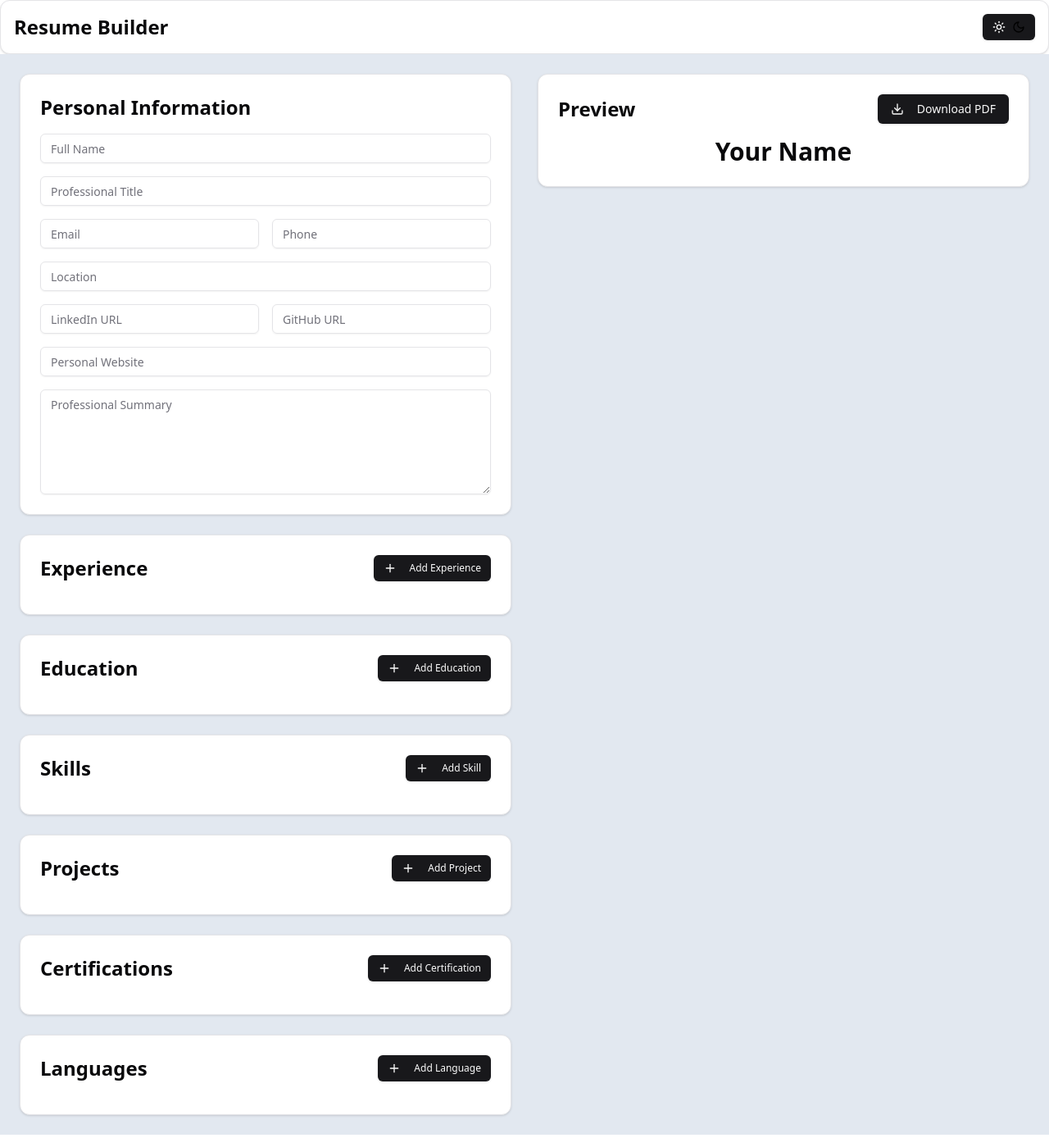
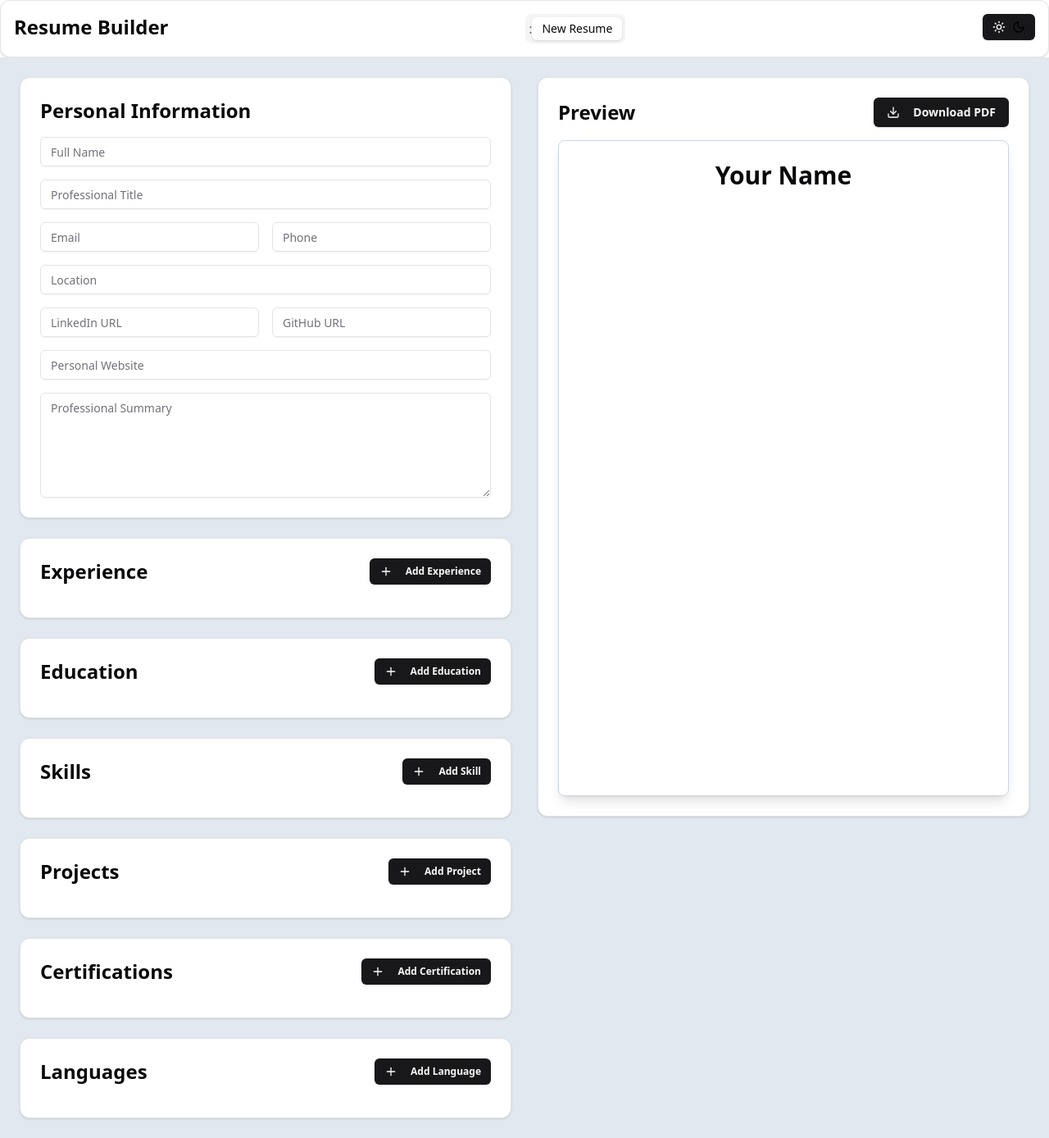
Before and after one commit to salehalakhras/Resume-Builder, a React (Vite) app: page / in a window 1280 px wide. Shown: the whole page at 82% size. Built offline with nearby package versions, Linux system fonts and the light colour scheme.

Commit message:
add more sections in preview

```diff
--- a/package.json
+++ b/package.json
@@ -13,6 +13,7 @@
   },
   "dependencies": {
     "@radix-ui/react-slot": "^1.1.0",
+    "@radix-ui/react-tabs": "^1.1.1",
     "class-variance-authority": "^0.7.1",
     "clsx": "^2.1.1",
     "html2pdf.js": "^0.10.2",
--- a/src/App.tsx
+++ b/src/App.tsx
@@ -1,5 +1,6 @@
 import React, { useState } from "react";
 import { Card } from "./components/ui/card";
+import { Tabs, TabsContent, TabsList, TabsTrigger } from "@/components/ui/tabs"
 import {
   Experience,
   Education,
@@ -21,6 +22,11 @@ import { Button } from "./components/ui/button";
 import { Moon, Sun } from "lucide-react";
 
 const App = () => {
+
+  const [currentResumeIndex, setCurrentResumeIndex] = useState(0);
+  const [currentResumeName, setCurrentResumeName] = useState();
+  const [savedResumes, setSavedResumes] = useState<string[]>([]);
+
   const [personalInfo, setPersonalInfo] = React.useState<PersonalInformation>({
     fullName: "",
     title: "",
@@ -39,15 +45,97 @@ const App = () => {
   const [skills, setSkills] = useState<Skill[]>([]);
   const [certifications, setCertifications] = useState<Certification[]>([]);
   const [languages, setLanguages] = useState<Language[]>([]);
+  const [darkMode, setDarkMode] = useState(false);
+
+  const [initialLoad, setInitialLoad] = useState(true);
+
+  React.useEffect(() => {
+    const resumeData = localStorage.getItem(`resumeData ${currentResumeIndex}`);
+    const resumeNames = localStorage.getItem("resumeNames");
+
+    if (resumeNames) {
+      setSavedResumes(JSON.parse(resumeNames));
+    }
+
+    const darkMode = localStorage.getItem("darkMode");
+    if (darkMode) {
+      setDarkMode(JSON.parse(darkMode));
+    }
+
+    if (resumeData) {
+      const parsedResumeData = JSON.parse(resumeData);
+      setCurrentResumeName(parsedResumeData.resumeName);
+      setPersonalInfo(parsedResumeData.personalInfo);
+      setExperiences(parsedResumeData.experiences);
+      setEducation(parsedResumeData.education);
+      setProjects(parsedResumeData.projects);
+      setSkills(parsedResumeData.skills);
+      setCertifications(parsedResumeData.certifications);
+      setLanguages(parsedResumeData.languages);
+      setInitialLoad(false);
+    }
+  }, []);
+
+  React.useEffect(() => {
+    if (initialLoad) return;
+    localStorage.setItem(
+      `resumeData ${currentResumeIndex}`,
+      JSON.stringify({
+        currentResumeName,
+        personalInfo,
+        experiences,
+        education,
+        projects,
+        skills,
+        certifications,
+        languages,
+      })
+    );
+  }, [
+    personalInfo,
+    experiences,
+    education,
+    projects,
+    skills,
+    certifications,
+    languages,
+    initialLoad,
+    currentResumeName,
+    currentResumeIndex,
+  ]);
+
+  React.useEffect(() => {
+    if (darkMode) {
+      document.documentElement.classList.add("dark");
+      localStorage.setItem("darkMode", JSON.stringify(darkMode));
+    } else {
+      document.documentElement.classList.remove("dark");
+      localStorage.removeItem("darkMode");
+    }
+  }, [darkMode]);
 
   return (
     <>
       <Card className="p-4 flex justify-between">
         <h1 className="text-2xl font-bold">Resume Builder</h1>
-      <Button size={"sm"}
-        onClick={() => document.documentElement.classList.toggle("dark")}>
-        <Sun color="white"/>
-        <Moon color="black"/>
+        <Tabs defaultValue="0" className="">
+          <TabsList>
+            {savedResumes.map((resumeName, index) => (
+              <TabsTrigger onClick={() => setCurrentResumeIndex(index)} key={index} value={index.toString()}>
+                {resumeName}
+              </TabsTrigger>
+            ))} : <TabsTrigger onClick={() => setCurrentResumeIndex(0)} value="0">New Resume</TabsTrigger>
+          </TabsList>
+        </Tabs>
+        <Button
+          size={"sm"}
+          onClick={() => {
+            document.documentElement.classList.toggle("dark");
+            setDarkMode(!darkMode);
+          }}
+        >
+          <Sun color="white" />
+          <Moon color="black" />
         </Button>
       </Card>
       <div className="flex flex-col lg:flex-row gap-8 p-6 bg-slate-200 dark:bg-slate-900">
--- a/src/components/CertificationForm.tsx
+++ b/src/components/CertificationForm.tsx
@@ -28,6 +28,7 @@ const CertificationForm = ({ certifications, setCertifications } : { certificati
       <Button
         onClick={addCertification}
         size="sm"
+        className="font-bold"
       >
         <Plus className="w-4 h-4 mr-2" /> Add Certification
       </Button>
--- a/src/components/EducationForm.tsx
+++ b/src/components/EducationForm.tsx
@@ -12,7 +12,6 @@ const EducationForm = ({
   education: Education[];
   setEducation: React.Dispatch<React.SetStateAction<Education[]>>;
 }) => {
-
   const addEducation = () => {
     setEducation([
       ...education,
@@ -43,7 +42,7 @@ const EducationForm = ({
     <Card className="p-6">
       <div className="flex justify-between items-center mb-4">
         <h2 className="text-2xl font-bold">Education</h2>
-        <Button onClick={addEducation} size="sm">
+        <Button onClick={addEducation} size="sm" className="font-bold">
           <Plus className="w-4 h-4 mr-2" /> Add Education
         </Button>
       </div>
--- a/src/components/ExperienceForm.tsx
+++ b/src/components/ExperienceForm.tsx
@@ -41,7 +41,8 @@ const ExperienceForm = ({ experiences, setExperiences } : { experiences: Experie
     <Card className="p-6">
       <div className="flex justify-between items-center mb-4">
         <h2 className="text-2xl font-bold">Experience</h2>
-        <Button onClick={addExperience} size="sm">
+        <Button onClick={addExperience} size="sm"
+        className="font-bold">
           <Plus className="w-4 h-4 mr-2" /> Add Experience
         </Button>
       </div>
--- a/src/components/LanguageForm.tsx
+++ b/src/components/LanguageForm.tsx
@@ -12,14 +12,18 @@ const LanguageForm = ({
   languages: Language[];
   setLanguages: React.Dispatch<React.SetStateAction<Language[]>>;
 }) => {
-
   const addLanguage = () => {
-    setLanguages([...languages, { id: Date.now(), name: "", proficiency: "Professional" }]);
+    setLanguages([
+      ...languages,
+      { id: Date.now(), name: "", proficiency: "Professional" },
+    ]);
   };
 
   const updateLanguage = (id: number, field: keyof Language, value: string) => {
     setLanguages(
-      languages.map((lang) => (lang.id === id ? { ...lang, [field]: value } : lang))
+      languages.map((lang) =>
+        lang.id === id ? { ...lang, [field]: value } : lang
+      )
     );
   };
 
@@ -31,10 +35,7 @@ const LanguageForm = ({
     <Card className="p-6">
       <div className="flex justify-between items-center mb-4">
         <h2 className="text-2xl font-bold">Languages</h2>
-        <Button
-          onClick={addLanguage}
-          size="sm"
-        >
+        <Button onClick={addLanguage} size="sm" className="font-bold">
           <Plus className="w-4 h-4 mr-2" /> Add Language
         </Button>
       </div>
@@ -43,9 +44,7 @@ const LanguageForm = ({
           <Input
             placeholder="Language"
             value={lang.name}
-            onChange={(e) =>
-              updateLanguage(lang.id, "name", e.target.value)
-            }
+            onChange={(e) => updateLanguage(lang.id, "name", e.target.value)}
             className="flex-grow"
           />
           <select
--- a/src/components/PreviewSection.tsx
+++ b/src/components/PreviewSection.tsx
@@ -5,7 +5,15 @@ import { ResumeData } from "../types";
 //@ts-expect-error "There are no types for this library"
 import html2pdf from "html2pdf.js";
 
-const PreviewSection = ({ personalInformation, experiences, education, projects, skills, certifications, languages } : ResumeData) => {
+const PreviewSection = ({
+  personalInformation,
+  experiences,
+  education,
+  projects,
+  skills,
+  certifications,
+  languages,
+}: ResumeData) => {
   const generatePDF = () => {
     const element = document.getElementById("resume-preview");
     if (!element) return;
@@ -26,17 +34,21 @@ const PreviewSection = ({ personalInformation, experiences, education, projects,
       <Card className="p-6">
         <div className="flex justify-between items-center mb-4">
           <h2 className="text-2xl font-bold">Preview</h2>
-          <Button onClick={generatePDF}>
+          <Button onClick={generatePDF} className="font-bold">
             <Download className="w-4 h-4 mr-2" /> Download PDF
           </Button>
         </div>
-        <div id="resume-preview" className="space-y-6">
+        <div id="resume-preview" className="space-y-6 rounded-lg border border-slate-300 p-6 shadow-lg dark:border-slate-700 h-screen">
           <div className="text-center">
             <h1 className="text-3xl font-bold">
               {personalInformation.fullName || "Your Name"}
             </h1>
             <p className="text-gray-600">
-              {[personalInformation.email, personalInformation.phone, personalInformation.location]
+              {[
+                personalInformation.email,
+                personalInformation.phone,
+                personalInformation.location,
+              ]
                 .filter(Boolean)
                 .join(" • ")}
             </p>
@@ -96,7 +108,11 @@ const PreviewSection = ({ personalInformation, experiences, education, projects,
                   </div>
                   {proj.link && (
                     <div className="text-sm italic text-blue-700 ">
-                      <a href={proj.link} target="_blank" rel="noopener noreferrer">
+                      <a
+                        href={proj.link}
+                        target="_blank"
+                        rel="noopener noreferrer"
+                      >
                         {proj.link}
                       </a>
                     </div>
@@ -122,7 +138,9 @@ const PreviewSection = ({ personalInformation, experiences, education, projects,
 
           {certifications.length > 0 && (
             <div>
-              <h2 className="text-xl font-bold border-b mb-2">Certifications</h2>
+              <h2 className="text-xl font-bold border-b mb-2">
+                Certifications
+              </h2>
               {certifications.map((cert) => (
                 <div key={cert.id} className="mb-4">
                   <div className="flex justify-between">
--- a/src/components/ProjectsForm.tsx
+++ b/src/components/ProjectsForm.tsx
@@ -50,6 +50,7 @@ const ProjectsForm = ({
         <Button
           onClick={addProject}
           size="sm"
+          className="font-bold"
         >
           <Plus className="w-4 h-4 mr-2" /> Add Project
         </Button>
--- a/src/components/SkillsForm.tsx
+++ b/src/components/SkillsForm.tsx
@@ -12,30 +12,27 @@ const SkillsForm = ({
   skills: Skill[];
   setSkills: React.Dispatch<React.SetStateAction<Skill[]>>;
 }) => {
-
-
   const addSkill = () => {
     setSkills([...skills, { id: Date.now(), name: "", level: "Intermediate" }]);
   };
 
   const updateSkill = (id: number, field: keyof Skill, value: string) => {
     setSkills(
-      skills.map((skill) => (skill.id === id ? { ...skill, [field]: value } : skill))
+      skills.map((skill) =>
+        skill.id === id ? { ...skill, [field]: value } : skill
+      )
     );
   };
 
   const removeSkill = (id: number) => {
     setSkills(skills.filter((skill) => skill.id !== id));
-  }
+  };
 
   return (
     <Card className="p-6">
       <div className="flex justify-between items-center mb-4">
         <h2 className="text-2xl font-bold">Skills</h2>
-        <Button
-          onClick={addSkill}
-          size="sm"
-        >
+        <Button onClick={addSkill} size="sm" className="font-bold">
           <Plus className="w-4 h-4 mr-2" /> Add Skill
         </Button>
       </div>
@@ -44,16 +41,12 @@ const SkillsForm = ({
           <Input
             placeholder="Skill Name"
             value={skill.name}
-            onChange={(e) =>
-              updateSkill(skill.id, "name", e.target.value)
-            }
+            onChange={(e) => updateSkill(skill.id, "name", e.target.value)}
             className="flex-grow"
           />
           <select
             value={skill.level}
-            onChange={(e) =>
-              updateSkill(skill.id, "level", e.target.value)
-            }
+            onChange={(e) => updateSkill(skill.id, "level", e.target.value)}
             className="border rounded p-2"
           >
             <option value="Beginner">Beginner</option>
--- /dev/null
+++ b/src/components/ui/tabs.tsx
@@ -0,0 +1,53 @@
+import * as React from "react"
+import * as TabsPrimitive from "@radix-ui/react-tabs"
+
+import { cn } from "@/lib/utils"
+
+const Tabs = TabsPrimitive.Root
+
+const TabsList = React.forwardRef<
+  React.ElementRef<typeof TabsPrimitive.List>,
+  React.ComponentPropsWithoutRef<typeof TabsPrimitive.List>
+>(({ className, ...props }, ref) => (
+  <TabsPrimitive.List
+    ref={ref}
+    className={cn(
+      "inline-flex h-9 items-center justify-center rounded-lg bg-muted p-1 text-muted-foreground",
+      className
+    )}
+    {...props}
+  />
+))
+TabsList.displayName = TabsPrimitive.List.displayName
+
+const TabsTrigger = React.forwardRef<
+  React.ElementRef<typeof TabsPrimitive.Trigger>,
+  React.ComponentPropsWithoutRef<typeof TabsPrimitive.Trigger>
+>(({ className, ...props }, ref) => (
+  <TabsPrimitive.Trigger
+    ref={ref}
+    className={cn(
+      "inline-flex items-center justify-center whitespace-nowrap rounded-md px-3 py-1 text-sm font-medium ring-offset-background transition-all focus-visible:outline-none focus-visible:ring-2 focus-visible:ring-ring focus-visible:ring-offset-2 disabled:pointer-events-none disabled:opacity-50 data-[state=active]:bg-background data-[state=active]:text-foreground data-[state=active]:shadow",
+      className
+    )}
+    {...props}
+  />
+))
+TabsTrigger.displayName = TabsPrimitive.Trigger.displayName
+
+const TabsContent = React.forwardRef<
+  React.ElementRef<typeof TabsPrimitive.Content>,
+  React.ComponentPropsWithoutRef<typeof TabsPrimitive.Content>
+>(({ className, ...props }, ref) => (
+  <TabsPrimitive.Content
+    ref={ref}
+    className={cn(
+      "mt-2 ring-offset-background focus-visible:outline-none focus-visible:ring-2 focus-visible:ring-ring focus-visible:ring-offset-2",
+      className
+    )}
+    {...props}
+  />
+))
+TabsContent.displayName = TabsPrimitive.Content.displayName
+
+export { Tabs, TabsList, TabsTrigger, TabsContent }
--- a/src/types.ts
+++ b/src/types.ts
@@ -55,6 +55,7 @@ export interface Language {
 }
 
 export interface ResumeData {
+    resumeName: string;
     personalInformation: PersonalInformation;
     experiences: Experience[];
     education: Education[];
```
Also changed, not shown: 1 other file (tests, documents, lock files or other folders). Lines whose indentation alone changed are shown as unchanged.
